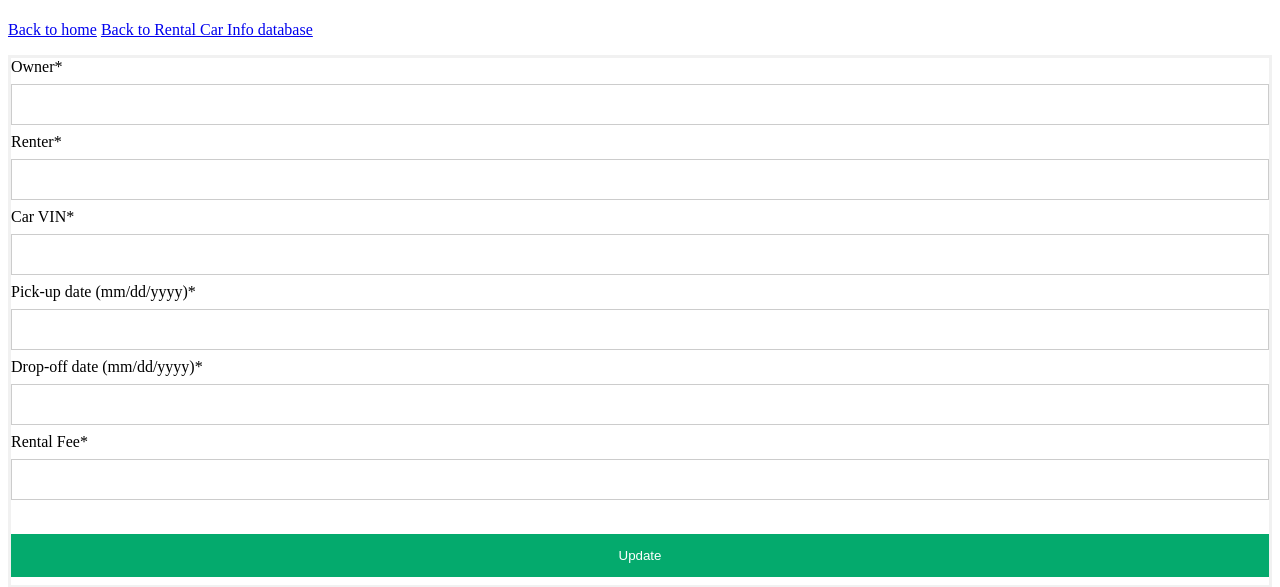
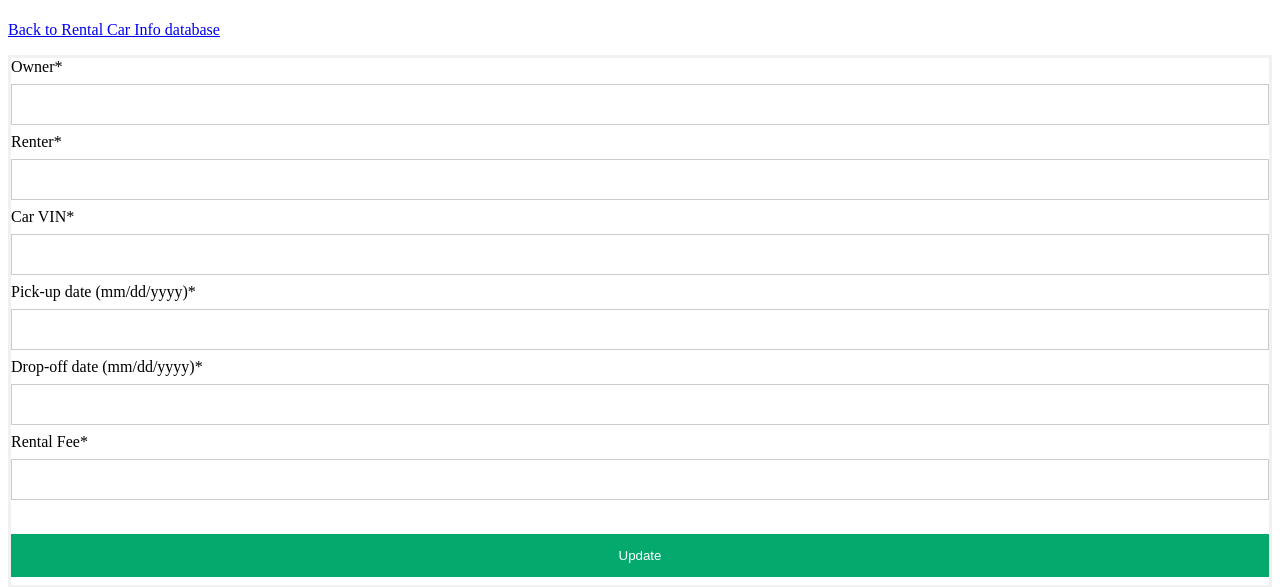
Before and after one commit to chenghong99/CarWebsite, a Django app: template app/templates/app/editrentalcarinfoPH.html in a window 1280 px wide. Shown: the part 34-621 px from the top of the page. Run offline with Django 3.2, Linux system fonts and the light colour scheme; the template is opened without the code that fills it, so the values that code supplies are empty.

Commit message:
Update editrentalcarinfoPH.html

```diff
--- a/app/templates/app/editrentalcarinfoPH.html
+++ b/app/templates/app/editrentalcarinfoPH.html
@@ -14,7 +14,6 @@
       <link rel ="stylesheet" href="{% static "login.css" %}">
   <body>
       <h2>Edit {{obj.2}} on {{obj.3}}</h2>
-      <a href="profile">Back to home</a>
       <a href="/rentalcarinfoPH">Back to Rental Car Info database </a>
       <p style="color:red">{{ status|safe }}</p>
 
```
